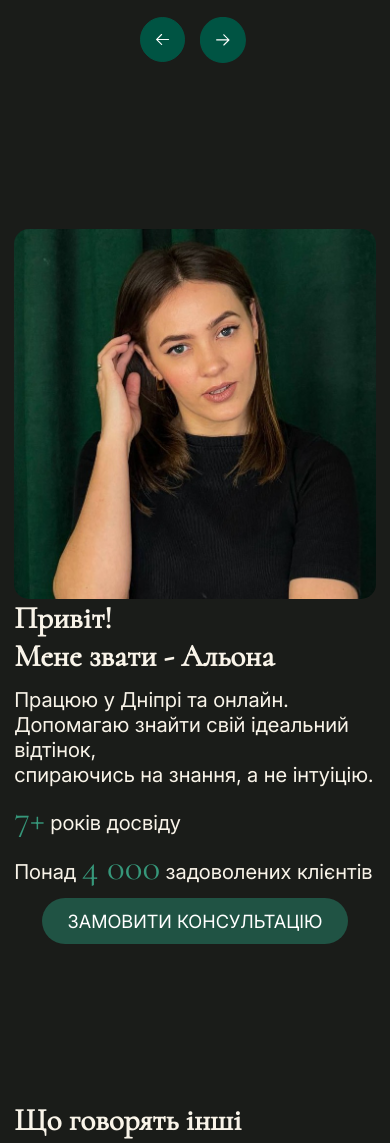
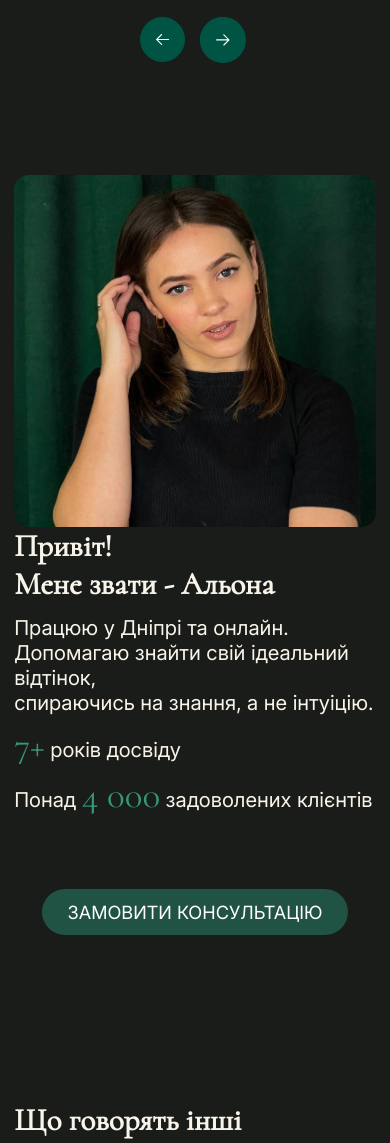
Before and after one commit to VashchenkoArtem/Hairdress-Site, a Django app: page / in a window 390 px wide. Shown: the part 4889-6032 px from the top of the page. Run offline with Django 5.2, Linux system fonts and the light colour scheme; data that the repository does not hold is empty; some web fonts are replaced.

Commit message:
Fixed design for phone

```diff
--- a/haircut/main/static/main/css/main_for_phone.css
+++ b/haircut/main/static/main/css/main_for_phone.css
@@ -485,12 +485,14 @@ html, body{
     }
     .my-photo{
         width: calc(30vw + 29vh);
+        height: calc(30vw + 29vh);
         border-radius: 15px;
     }
     .my-bio-info{
         display: flex;
         flex-direction: column;
-        width: calc(30vw + 29vh);;
+        width: calc(30vw + 29vh);
+        height: 60%;
         gap: calc(1vw + 1vh);
     }
     .my-bio-frame{
```
